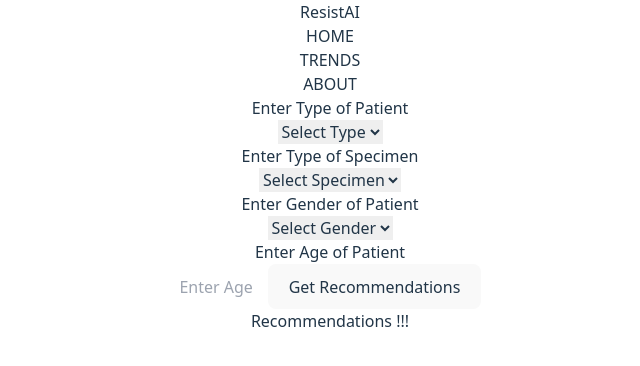
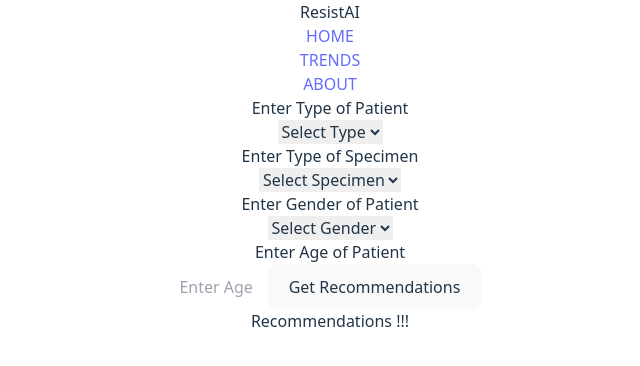
Before and after one commit to shubhamnaik106/ResistAI, a React (Vite) app in the folder frontend/: page / in a window 1280 px wide. Shown: the top 366 px of the page, without its empty margins (310-950 px from the left). Built offline with nearby package versions, Linux system fonts and the light colour scheme.

Commit message:
Revert "trends page graph added"
This reverts commit d9796a5e629df63ca4d12c94d2c1d8ee939375ab.

```diff
--- a/frontend/package.json
+++ b/frontend/package.json
@@ -13,8 +13,7 @@
     "@tailwindcss/vite": "^4.0.5",
     "axios": "^1.7.9",
     "react": "^19.0.0",
-    "react-dom": "^19.0.0",
-    "recharts": "^2.15.2"
+    "react-dom": "^19.0.0"
   },
   "devDependencies": {
     "@eslint/js": "^9.19.0",
--- a/frontend/src/App.jsx
+++ b/frontend/src/App.jsx
@@ -1,23 +1,16 @@
 import "./App.css";
 import Header from "./Components/Header";
 import Hero from "./Components/Hero";
-import Trends from "./Components/Trends";
-import About from "./Components/About";
-import { useState } from "react";
 
 function App() {
-	const [activeSection, setActiveSection] = useState("home");
-
 	return (
 		<div
 			id="sectionh"
 			className="min-h-[100vh] bg-gradient-to-tr from-black via-black to-orange-900 px-8 md:px-14 lg:px-36 pb-10 bg-fixed"
 		>
-			<Header setActiveSection={setActiveSection} />
+			<Header />
 
-			{activeSection === "home" && <Hero />}
-			{activeSection === "trends" && <Trends />}
-			{activeSection === "about" && <About />}
+			<Hero />
 		</div>
 	);
 }
--- a/frontend/src/Components/About.jsx
+++ /dev/null
@@ -1,30 +0,0 @@
-import React from "react";
-
-function About() {
-	return (
-		<>
-			<div
-				className="grid grid-cols-1 md:grid-cols-1 items-center gap-6 px-4 md:px-10 backdrop-blur-sm bg-white bg-opacity-10 rounded-3xl bg-clip-padding mt-4"
-				data-aos="fade-down"
-				data-aos-easing="ease-out"
-				data-aos-duration="1000"
-			>
-				<h2 className="text-4xl text-white font-bold">About ResistAI</h2>
-				<p className=" text-slate-200">
-					ResistAI is an intelligent clinical decision support tool designed to
-					fight antimicrobial resistance (AMR).
-				</p>
-				<p className=" text-slate-200">
-					It uses real-time data analysis and machine learning to recommend
-					effective antibiotics tailored to patient profiles.
-				</p>
-				<p className="mb-2 text-slate-200">
-					This project empowers doctors with data-driven insights to ensure
-					smarter antibiotic prescriptions.
-				</p>
-			</div>
-		</>
-	);
-}
-
-export default About;
--- a/frontend/src/Components/Header.jsx
+++ b/frontend/src/Components/Header.jsx
@@ -1,6 +1,7 @@
 import React, { useState, useEffect } from "react";
+//import { HiBars3BottomRight, HiOutlineXMark } from "react-icons/hi2";
 
-function Header({ setActiveSection }) {
+function Header() {
 	const [toggle, setToggle] = useState(false);
 
 	useEffect(() => {
@@ -14,18 +15,36 @@ function Header({ setActiveSection }) {
 	const menuList = [
 		{
 			id: 1,
-			title: "HOME",
-			onClick: () => setActiveSection("home"),
+			title: (
+				<a
+					href="#sectionh"
+					className="text-white font-normal hover:text-white"
+				>
+					HOME
+				</a>
+			),
 		},
 		{
 			id: 2,
-			title: "TRENDS",
-			onClick: () => setActiveSection("trends"),
+			title: (
+				<a
+					href="#sectionp"
+					className="text-white font-normal hover:text-white"
+				>
+					TRENDS
+				</a>
+			),
 		},
 		{
 			id: 3,
-			title: "ABOUT",
-			onClick: () => setActiveSection("about"),
+			title: (
+				<a
+					href="#sectiona"
+					className="text-white font-normal hover:text-white"
+				>
+					ABOUT
+				</a>
+			),
 		},
 	];
 
@@ -37,19 +56,30 @@ function Header({ setActiveSection }) {
 	return (
 		<>
 			<div className="flex items-center justify-end md:justify-center sticky top-0 pt-5 z-10">
-				<p className="text-orange-500 text-5xl font-bold mr-auto">ResistAI</p>
-				<div className="hidden md:flex gap-4 backdrop-blur-lg bg-white shadow-xl sm:rounded-3xl py-2 px-4 bg-clip-padding bg-opacity-10">
-					{menuList.map((item) => (
-						<div key={item.id}>
-							<h2
-								onClick={item.onClick}
-								className="text-light_cyan transition-transform duration-500 hover:scale-110 border-[2px] border-transparent hover:border-[2px] hover:bg-orange-500 hover:border-white rounded-full text-[15px] px-6 py-1 cursor-pointer text-white font-normal"
-							>
+				<p className="text-orange-500 text-5xl  font-bold mr-auto"> ResistAI </p>
+				<div className="hidden md:flex gap-4 backdrop-blur-lg bg-white shadow-xl sm:rounded-3xl py-2 px-4 bg-clip-padding bg-opacity-10 ">
+					{menuList.map((item, index) => (
+						<div key={index}>
+							<h2 className="text-light_cyan transition-transform duration-500 hover:scale-110 border-[2px] border-transparent  hover:border-[2px] hover:bg-orange-500 hover:border-white rounded-full text-[15px] px-6 py-1 cursor-pointer">
 								{item.title}
 							</h2>
 						</div>
 					))}
 				</div>
+				{/* <div className='md:hidden'>
+        {!toggle ? (
+          <HiBars3BottomRight
+            onClick={() => setToggle(!toggle)}
+            className='text-federal_blue-500 text-[22px] cursor-pointer'
+          />
+        ) : (
+          <HiOutlineXMark
+            onClick={() => setToggle(!toggle)}
+            className='text-federal_blue  text-[22px] cursor-pointer'
+          />
+        )}
+        {toggle ? <MenuOverlay menuList={menuList} handleClose={handleClose} /> : null}
+      </div> */}
 			</div>
 		</>
 	);
--- a/frontend/src/Components/Hero.jsx
+++ b/frontend/src/Components/Hero.jsx
@@ -144,7 +144,7 @@ function Hero() {
 						{/* Submit Button */}
 						<button
 							onClick={handleSubmit}
-							className="text-white bg-orange-500 mt-8 transition-transform duration-500 hover:scale-110 border-[2px] border-transparent  hover:border-[2px] hover:bg-orange-500 hover:border-white rounded-full text-[15px] px-6 py-1 cursor-pointer"
+							className="text-white bg-orange-500 mt-8 py-3 transition-transform duration-500 hover:scale-110 border-[2px] border-transparent  hover:border-[2px] hover:bg-orange-500 hover:border-white rounded-full text-[15px] px-6 py-1 cursor-pointer"
 						>
 							Get Recommendations
 						</button>
--- a/frontend/src/Components/Trends.jsx
+++ /dev/null
@@ -1,79 +0,0 @@
-import React, { useEffect, useState } from "react";
-import axios from "axios";
-import {
-	BarChart,
-	Bar,
-	XAxis,
-	YAxis,
-	Tooltip,
-	ResponsiveContainer,
-	CartesianGrid,
-	LabelList,
-} from "recharts";
-
-function Trends() {
-	const [chartData, setChartData] = useState([]);
-
-	useEffect(() => {
-		const fetchData = async () => {
-			try {
-				const response = await axios.post("http://localhost:5005/", {
-					type: "IPD",
-					specimenType: "Urine",
-					gender: "Male",
-					age: 30,
-				});
-
-				if (response.data?.predictions) {
-					const formatted = response.data.predictions.map((item) => ({
-						antibiotic: item.antibiotic,
-						resistance: item.resistance,
-					}));
-					setChartData(formatted);
-				}
-			} catch (error) {
-				console.error("Error fetching trends:", error);
-			}
-		};
-
-		fetchData();
-	}, []);
-
-	return (
-		<div
-			className="w-full h-[500px] p-6 backdrop-blur-sm bg-white bg-opacity-10 rounded-3xl bg-clip-padding mt-4 text-white"
-			data-aos="fade-down"
-			data-aos-easing="ease-out"
-			data-aos-duration="1000"
-		>
-			<h2 className="text-2xl font-bold mb-4">Antibiotic Resistance Trends</h2>
-			<ResponsiveContainer width="100%" height="100%">
-				<BarChart
-					data={chartData}
-					margin={{ top: 20, right: 30, left: 30, bottom: 60 }}
-				>
-					<CartesianGrid strokeDasharray="3 3" />
-					<XAxis
-						dataKey="antibiotic"
-						angle={-45}
-						textAnchor="end"
-						interval={0}
-					/>
-					<YAxis
-						label={{
-							value: "Resistance (%)",
-							angle: -90,
-							position: "insideLeft",
-						}}
-					/>
-					<Tooltip />
-					<Bar dataKey="resistance" fill="#f97316">
-						<LabelList dataKey="resistance" position="top" />
-					</Bar>
-				</BarChart>
-			</ResponsiveContainer>
-		</div>
-	);
-}
-
-export default Trends;
```
Also changed, not shown: 1 other file (tests, documents, lock files or other folders).
